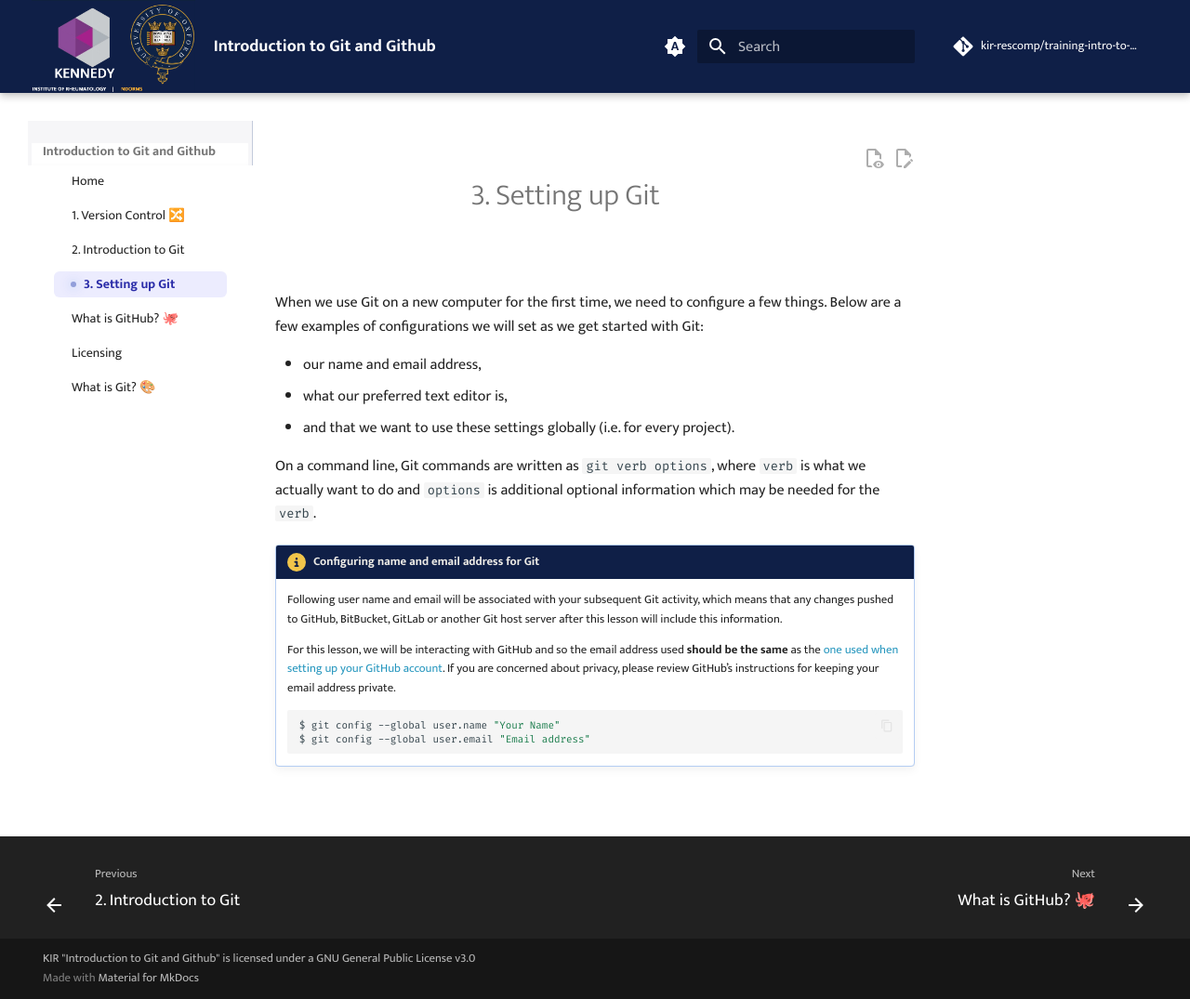
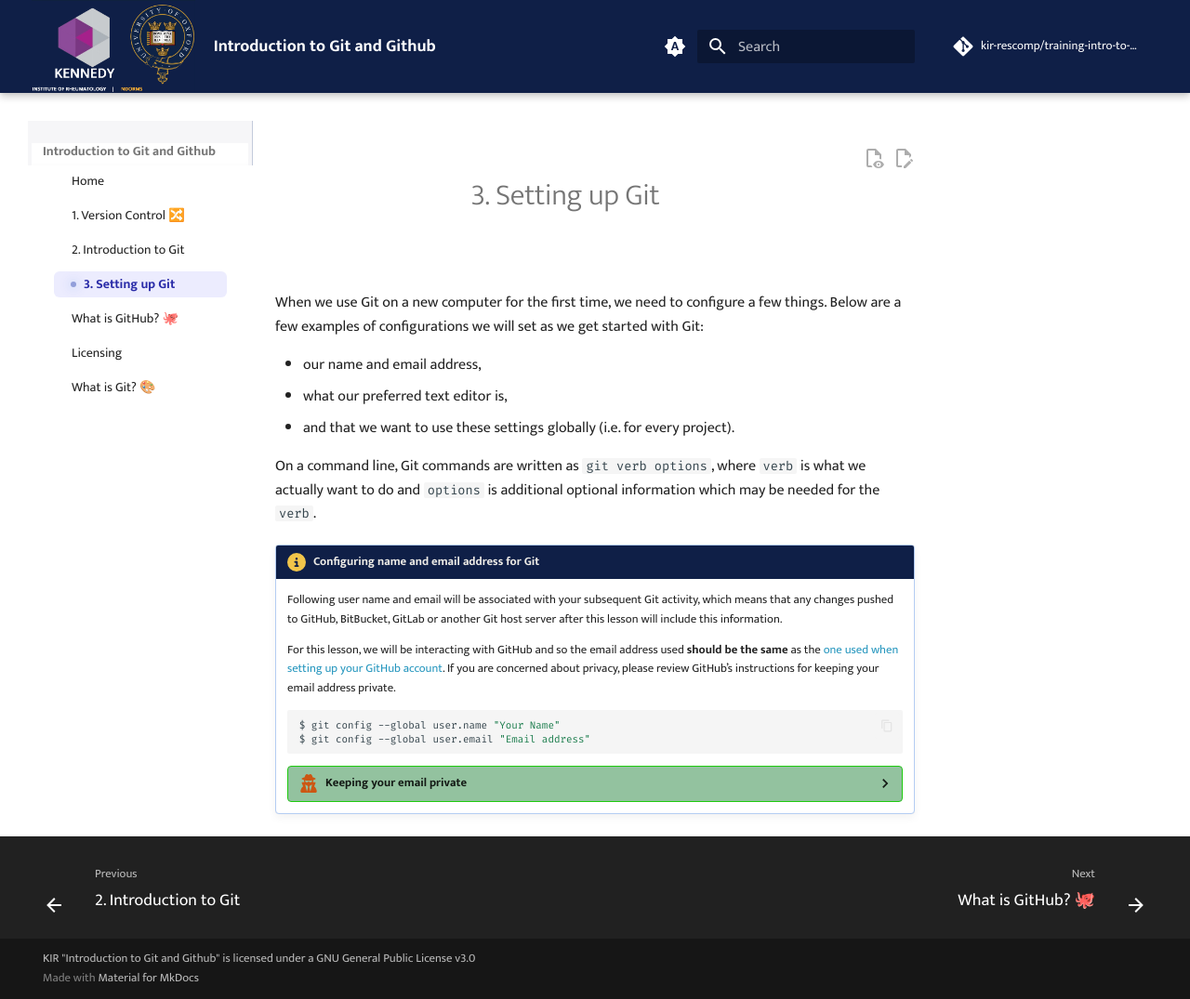
Before and after one commit to kir-rescomp/training-intro-to-git-github, an MkDocs documentation site: the page built from docs/3.setting_up_git.md, in a window 1280 px wide and 1075 px high. Shown: the whole window at 93% size. Built offline with MkDocs 1.6.1 and Material for MkDocs 9.7.7, drawn with Linux system fonts in a browser that asks for light colours; comment, search, counter and statistics services are not loaded; some of the changed lines change nothing that is shown.

Commit message:
add keeping your email private note

````diff
--- a/docs/3.setting_up_git.md
+++ b/docs/3.setting_up_git.md
@@ -21,3 +21,7 @@
     $ git config --global user.name "Your Name"
     $ git config --global user.email "Email address"
     ```
+
+    ??? user-secret "Keeping your email private"
+
+        If you elect to use a private email address with GitHub, then use GitHub’s no-reply email address for the user.email value. It looks like ID+username@users.noreply.github.com. You can look up your own address in your [GitHub email settings](https://github.com/settings/emails).
````
